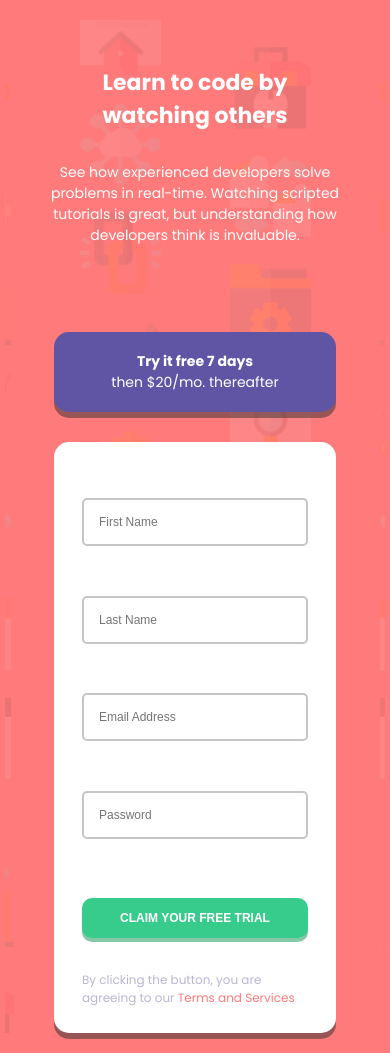
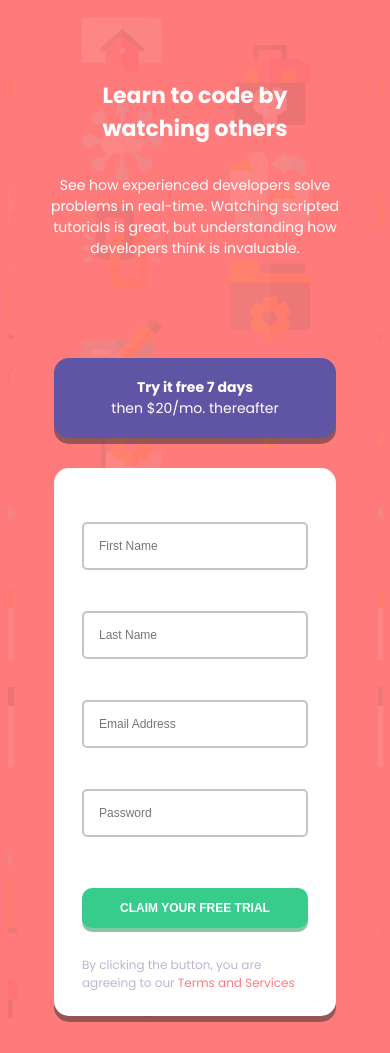
Before and after one commit to shin0s0/Intro-Signup-Form, a plain HTML site: page index.html in a window 390 px wide. Drawn offline with Linux system fonts and the light colour scheme.

Commit message:
Update style.css

```diff
--- a/style.css
+++ b/style.css
@@ -118,7 +118,7 @@ button:hover{
         flex-direction: column;
         align-items: center;
         justify-content: center;
-        height:120vh;
+
         margin: 20px;
     }
     #d-bg{
@@ -126,12 +126,12 @@ button:hover{
     }
     #m-bg{
         display: block;
-        height:120vh;
+
         position: absolute;
     }
     .left{
         width:90%;
-        height:50vh;
+        height:40vh;
         text-align: center;
     }
     .right{
@@ -153,7 +153,7 @@ button:hover{
         height: 80px;
     }
     form{
-        height:70vh;
+        height:65vh;
     }
     input{
         padding:15px;
```
